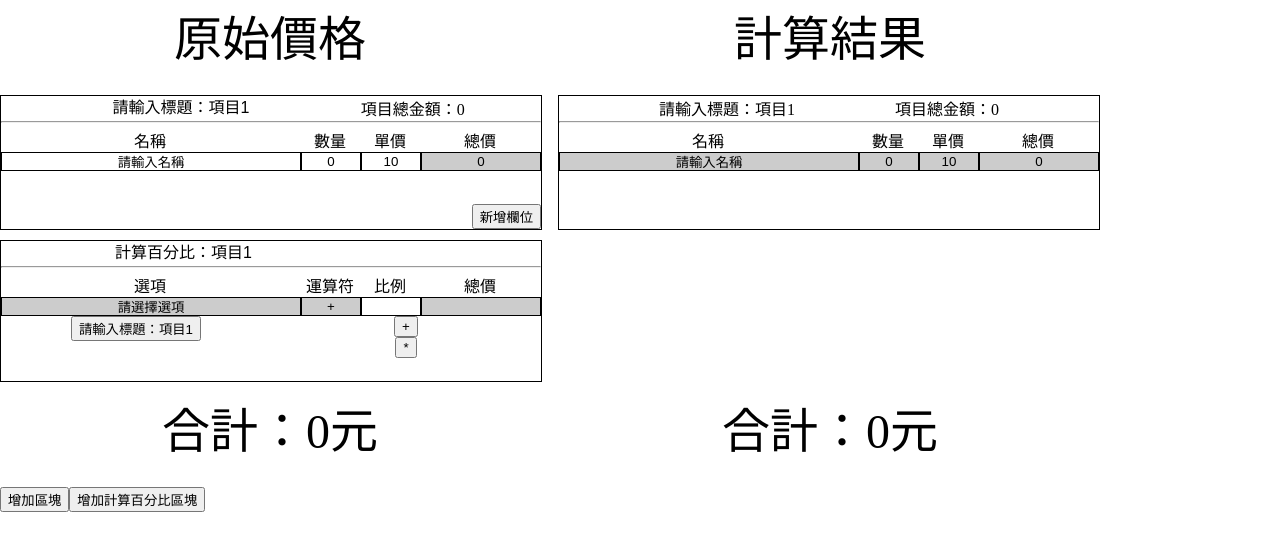
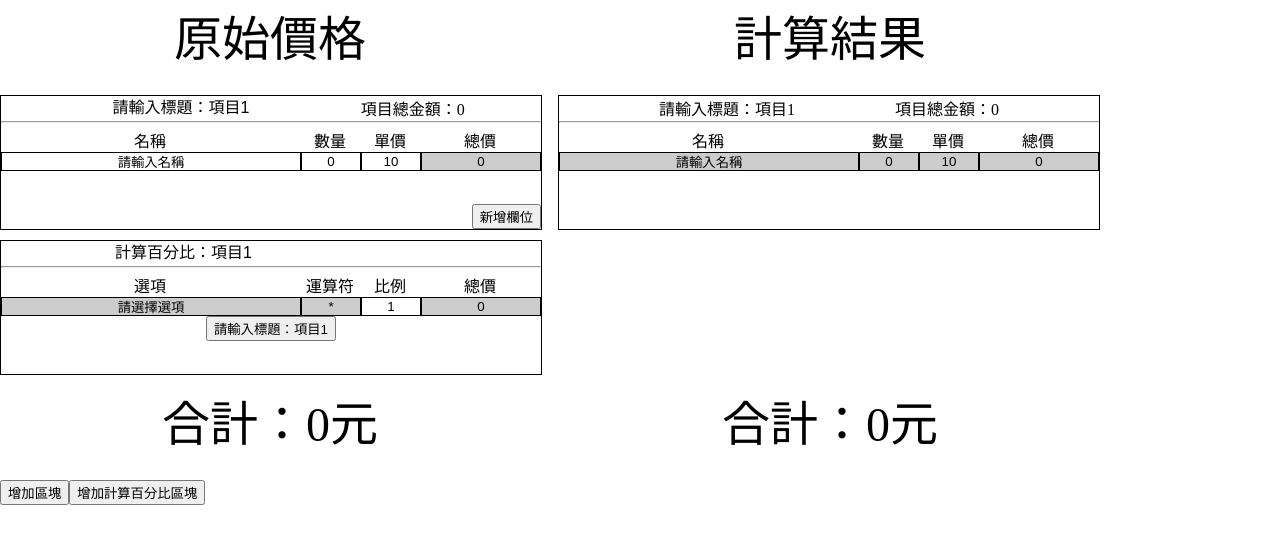
Before and after one commit to ProFusionInformationTechnology/Calculate-quote, an Angular app: page / in a window 1280 px wide. Shown: the top 550 px of the page. Built offline with nearby package versions, Linux system fonts and the light colour scheme.

Commit message:
[新增] 新增可以計算結果的功能，並移除相關加乘選擇功能

```diff
--- a/src/app/component/block-area-special/block-area-special.component.html
+++ b/src/app/component/block-area-special/block-area-special.component.html
@@ -13,9 +13,9 @@
         </div>
         <div class="input-area">
             <input type="text" class="name" [(ngModel)]="selectList" readonly>
-            <input type="text" class="num" [(ngModel)]="selectOperation" readonly>
-            <input type="number" class="price">
-            <input type="number" class="total" readonly>
+            <input type="text" class="num" value="*" readonly>
+            <input type="number" class="price" [(ngModel)]="setRatio" (blur)="calculateValue()">
+            <input type="number" class="total" [(ngModel)]="calValue" readonly>
         </div>
         <div class="operation-area-all">
             <div class="operation-area">
@@ -23,10 +23,6 @@
                     <button (click)="addList(val)">{{val['name']}}</button>
                 </ng-container>
             </div>
-            <div class="operation-area">
-                <button (click)="addOperation('add')">+</button>
-                <button (click)="addOperation('mul')">*</button>
-            </div>
         </div>
     </div>
 </div>
--- a/src/app/component/block-area-special/block-area-special.component.scss
+++ b/src/app/component/block-area-special/block-area-special.component.scss
@@ -64,7 +64,7 @@
             .operation-area {
                 display: inline-flex;
                 flex-direction: column;
-                width: 50%;
+                width: 100%;
                 button {
                     width: fit-content;
                     margin: 0 auto;
--- a/src/app/component/block-area-special/block-area-special.component.ts
+++ b/src/app/component/block-area-special/block-area-special.component.ts
@@ -1,4 +1,4 @@
-import { Component, Input } from '@angular/core';
+import { Component, EventEmitter, Input, Output } from '@angular/core';
 
 @Component({
   selector: 'app-block-area-special',
@@ -15,6 +15,8 @@ export class BlockAreaSpecialComponent {
 
   @Input() listAll:Array<reObj> = [];
 
+  @Output() totalPrices = new EventEmitter<object>();
+
   public list = {
     id: this.id,
     name: `計算百分比：項目${this.id}`,
@@ -24,24 +26,34 @@ export class BlockAreaSpecialComponent {
     operation: ''
   };
 
+  public hasSelect: boolean = false;
   public selectList = '請選擇選項';
-  public selectOperation = '+';
+  public setRatio = 1.0;
+
+  public calValue = 0;
 
   public addList(obj:reObj) {
     this.selectList = obj['name'];
+    if (!this.hasSelect) {
+      this.hasSelect = !this.hasSelect;
+    }
   };
 
-  public addOperation(status:string) {
-    switch (status) {
-      case 'add':
-        this.selectOperation = '+';
-        break;
-        case 'mul':
-        this.selectOperation = '*';
-        break;
-      default:
-        break;
+  public calculateValue() {
+    console.error(this.hasSelect)
+    if (!this.hasSelect) {
+      return
     }
+
+    let targetVal = 0;
+
+    this.listAll.map(obj => {
+      if (obj['name'] === this.selectList) {
+        targetVal = obj['orTotal'];
+      }
+    });
+
+    this.calValue = targetVal * this.setRatio;
   }
 }
 
```
